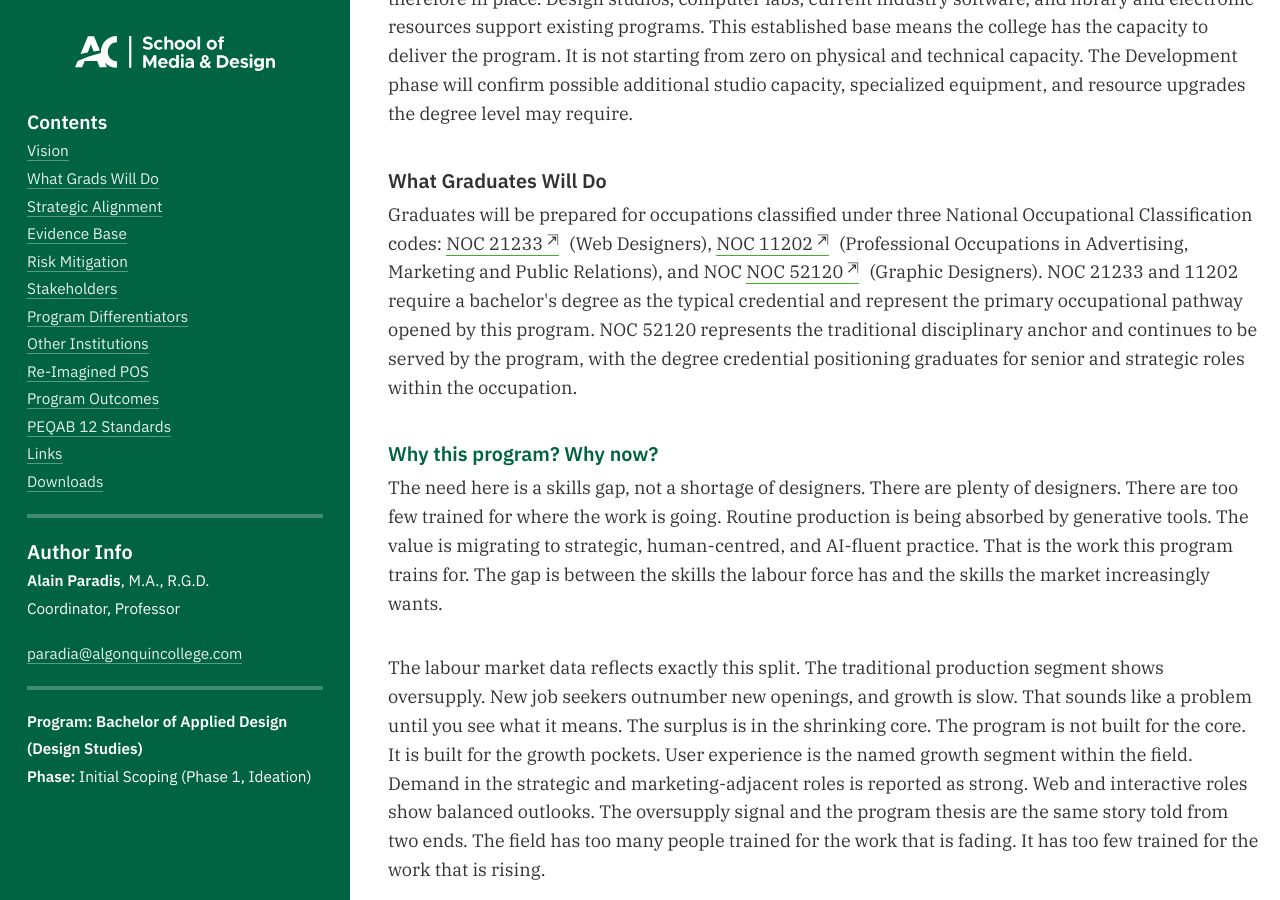
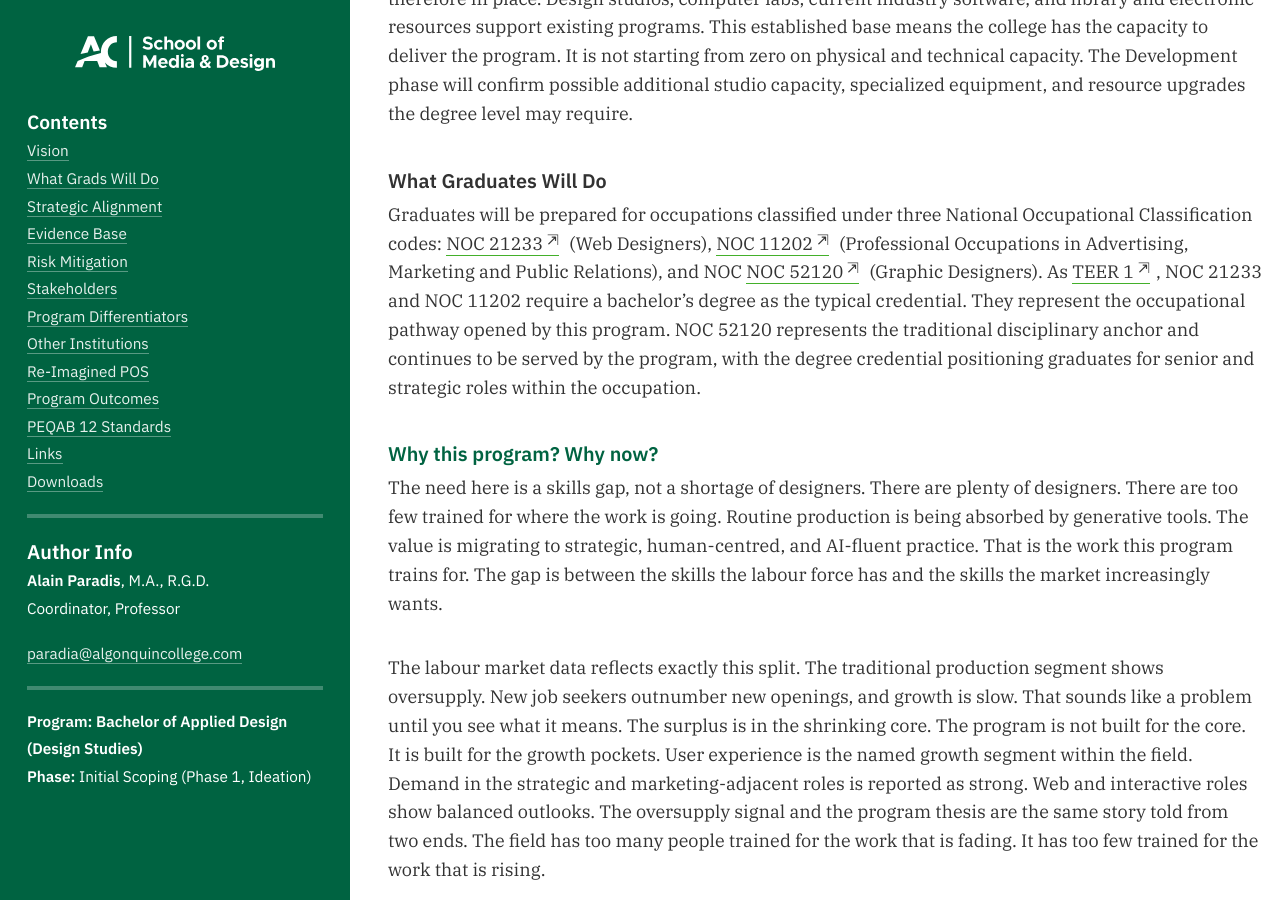
Before and after one commit to AlainParadis/program-transformation, a Jekyll site: the page built from index.md, in a window 1280 px wide and 900 px high, scrolled down 1394 px. Built offline with Jekyll 4.4.1, drawn with Linux system fonts in a browser that asks for light colours.

Commit message:
Clarify NOC requirements and add TEER link
Update _includes/vision.html to clarify credentialing for NOC 21233 and NOC 11202 by noting they are TEER 1 and require a bachelor's degree. Rework the sentence structure for clarity, add an external link to the TEER tutorial, and make minor copy edits to improve readability.

```diff
--- a/_includes/vision.html
+++ b/_includes/vision.html
@@ -34,7 +34,7 @@
 	<a name="jobs">What Graduates Will Do</a>
 </h5>
 <p>
-	Graduates will be prepared for occupations classified under three National Occupational Classification codes: <a href="https://noc.esdc.gc.ca/Structure/NOCProfile?GocTemplateCulture=en-CA&amp;code=21233&amp;version=2021.0" target="_blank" class="external">NOC 21233</a> (Web Designers), <a href="https://noc.esdc.gc.ca/Structure/NOCProfile?code=11202&amp;version=2021.0" target="_blank" class="external">NOC 11202</a> (Professional Occupations in Advertising, Marketing and Public Relations), and NOC <a href="{{ site.data.sitewide.links[2].url }}" title="NOC 52120.01" target="_blank" rel="noreferrer noopener" class="external">NOC 52120</a> (Graphic Designers). NOC 21233 and 11202 require a bachelor's degree as the typical credential and represent the primary occupational pathway opened by this program. NOC 52120 represents the traditional disciplinary anchor and continues to be served by the program, with the degree credential positioning graduates for senior and strategic roles within the occupation.
+	Graduates will be prepared for occupations classified under three National Occupational Classification codes: <a href="https://noc.esdc.gc.ca/Structure/NOCProfile?GocTemplateCulture=en-CA&amp;code=21233&amp;version=2021.0" target="_blank" class="external">NOC 21233</a> (Web Designers), <a href="https://noc.esdc.gc.ca/Structure/NOCProfile?code=11202&amp;version=2021.0" target="_blank" class="external">NOC 11202</a> (Professional Occupations in Advertising, Marketing and Public Relations), and NOC <a href="{{ site.data.sitewide.links[2].url }}" title="NOC 52120.01" target="_blank" rel="noreferrer noopener" class="external">NOC 52120</a> (Graphic Designers). As <a href="https://cnp.edsc.gc.ca/Tutorial/TutorialTeerCategory" target="_blank" class="external">TEER 1</a>, NOC 21233 and NOC 11202 require a bachelor’s degree as the typical credential. They represent the occupational pathway opened by this program. NOC 52120 represents the traditional disciplinary anchor and continues to be served by the program, with the degree credential positioning graduates for senior and strategic roles within the occupation.
 </p>
 <h5>
 	Why this program? Why now?
```
